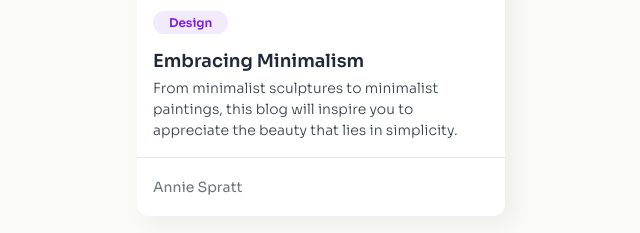
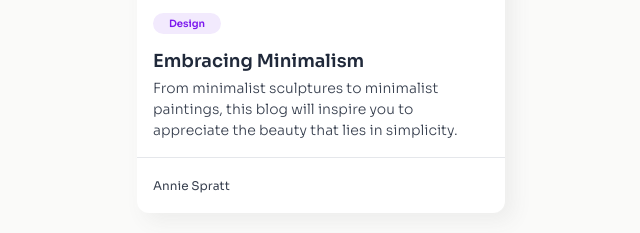
Before and after one commit to RAKAHH/Dev-Challenges-Projets, a plain HTML site: page 1)Minimal Blog Card/index.html in a window 1280 px wide. Shown: the part 379-612 px from the top of the page, 319-959 px from the left. Drawn offline with Linux system fonts and the light colour scheme.

Commit message:
Update style.css

```diff
--- a/1)Minimal Blog Card/css/style.css
+++ b/1)Minimal Blog Card/css/style.css
@@ -6,7 +6,6 @@
   --white: #ffffff;
   --h1color: #20293a;
   --textmain: #394150;
-  --footertext: #6c727f;
 }
 
 * {
@@ -51,7 +50,7 @@ body {
   color: var(--violet);
   font-weight: 600;
   border-radius: 5rem;
-  font-size: 1.2rem;
+  font-size: 1rem;
 }
 
 .card-content h1 {
@@ -66,6 +65,7 @@ body {
   font-weight: 300;
   color: var(--textmain);
   line-height: 150%;
+  text-align: start;
 }
 
 .card-footer {
@@ -74,6 +74,6 @@ body {
 }
 
 .card-footer p {
-  font-size: 1.4rem;
-  color: var(--footertext);
+  font-size: 1.2rem;
+  color: var(--textmain);
 }
```
